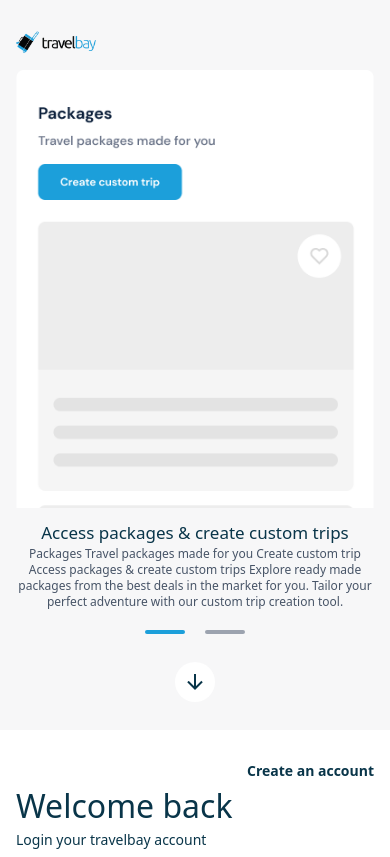
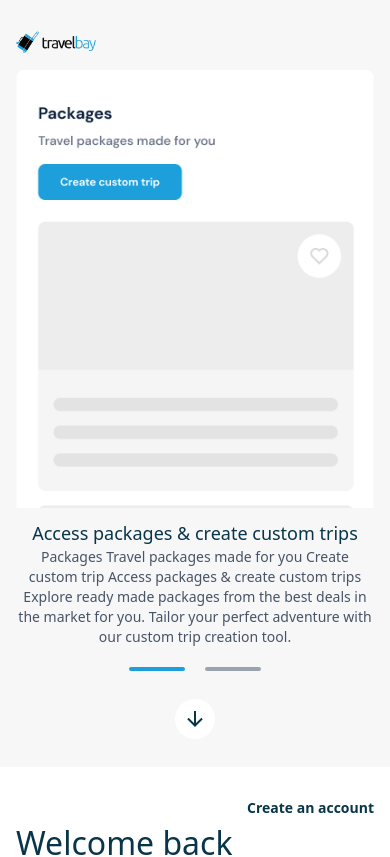
Before and after one commit to CharlesChinedum/travelbay, a React (Vite) app: page /login in a window 390 px wide. Shown: the top 857 px of the page. Built offline with nearby package versions, Linux system fonts and the light colour scheme.

Commit message:
fix: fixed the font size in the Mockup component

```diff
--- a/src/components/Mockup.jsx
+++ b/src/components/Mockup.jsx
@@ -40,10 +40,10 @@ const Mockup = () => {
             </div>
             {initialText ? (
               <div className="w-full text-center">
-                <h2 className="text-[17px] md:text-[24px] font-medium dark-blue">
+                <h2 className="text-[18px] md:text-[24px] font-medium dark-blue">
                   Access packages & create custom trips
                 </h2>
-                <p className="md:leading-[20px] light-gray text-xs md:text-[16px]">
+                <p className="md:leading-[20px] light-gray text-sm md:text-[16px]">
                   Packages Travel packages made for you Create custom trip
                   Access packages & create custom trips Explore ready made
                   packages from the best deals in the market for you. Tailor
@@ -52,10 +52,10 @@ const Mockup = () => {
               </div>
             ) : (
               <div className="w-full text-center">
-                <h2 className="text-[17px] md:text-[24px] font-medium dark-blue">
+                <h2 className="text-[18px] md:text-[24px] font-medium dark-blue">
                   Customize a payment plan for your dream trip
                 </h2>
-                <p className="md:leading-[20px] light-gray text-xs md:text-[16px]">
+                <p className="md:leading-[20px] light-gray text-sm md:text-[16px]">
                   Choose a payment frequency that works for you to make your
                   dream trip happen. You can pay in installments before the
                   departure date is close.
@@ -67,13 +67,13 @@ const Mockup = () => {
                 onClick={handleFirstSlide}
                 className={`border-b-4 rounded-md cursor-pointer ${
                   color ? "border-[#1C9FDA]" : "border-gray-400"
-                } w-10`}
+                } w-14`}
               />
               <div
                 onClick={handleSecondSlide}
                 className={`border-b-4 rounded-md cursor-pointer ${
                   secondColor ? "border-[#1C9FDA]" : "border-gray-400"
-                } w-10`}
+                } w-14`}
               />
             </div>
 
```
